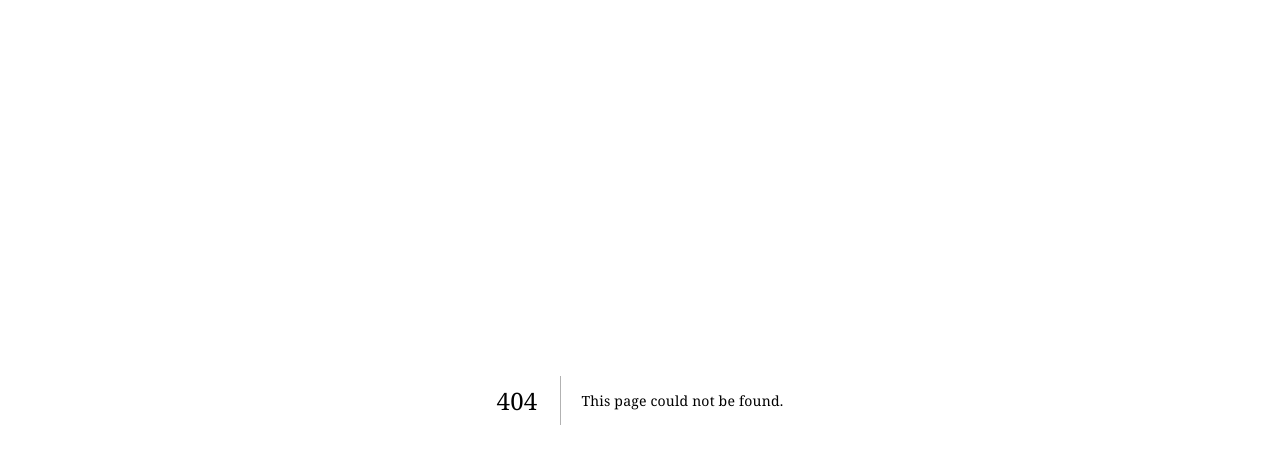
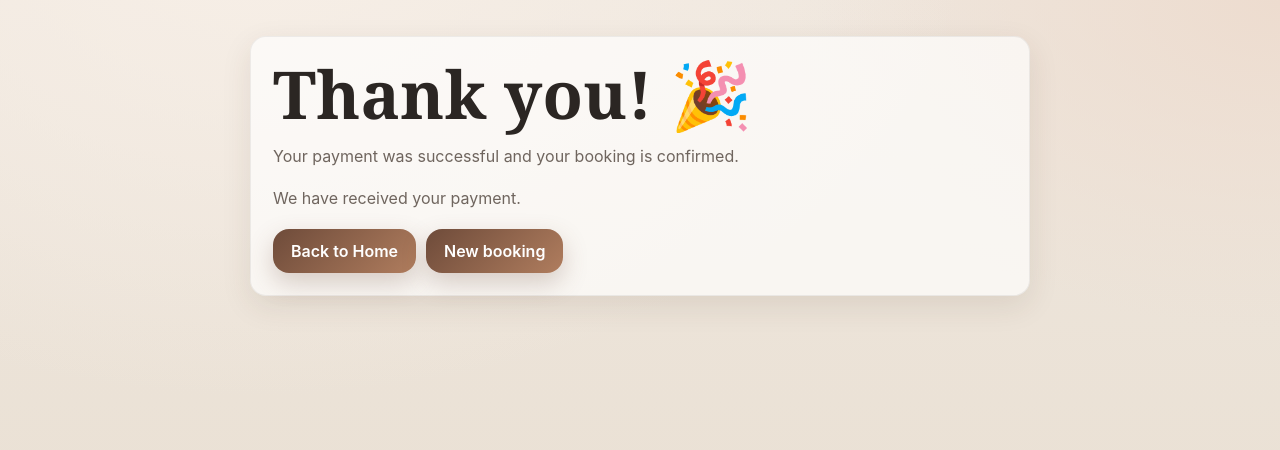
Before and after one commit to yuronn5/ozbrows, a Next.js app: page /thank-you in a window 1280 px wide. Before the commit this address had no page. Shown: the top 450 px of the page. Built offline with nearby package versions, Linux system fonts and the light colour scheme.

Commit message:
thank you page

```diff
--- a/app/api/pay/checkout/route.ts
+++ b/app/api/pay/checkout/route.ts
@@ -83,7 +83,7 @@ export async function POST(req: Request) {
           quantity: 1,
         },
       ],
-      success_url: `${origin}/booking?paid=1`,
+      success_url: `${origin}/thank-you`,
       cancel_url: `${origin}/booking?cancelled=1`,
     });
 
--- /dev/null
+++ b/app/thank-you/page.tsx
@@ -0,0 +1,103 @@
+// app/thank-you/page.tsx
+"use client";
+
+import { useEffect, useState } from "react";
+import Link from "next/link";
+
+type LastBooking = {
+  bookingId: string;
+  date: string;
+  time: string;
+  name: string;
+  phone: string;
+  serviceTitle?: string;
+  price?: string;
+};
+
+export default function ThankYouPage() {
+  const [info, setInfo] = useState<LastBooking | null>(null);
+
+  useEffect(() => {
+    try {
+      const raw = localStorage.getItem("lastBooking");
+      if (raw) {
+        const data = JSON.parse(raw) as LastBooking;
+        setInfo(data);
+      }
+      // чистимо, щоб не пропонувати повторну оплату
+      localStorage.removeItem("lastBooking");
+    } catch {}
+  }, []);
+
+  return (
+    <main className="container" style={{ padding: "36px 0 60px" }}>
+      <div
+        className="card"
+        style={{
+          maxWidth: 780,
+          margin: "0 auto",
+          padding: 22,
+          borderRadius: 16,
+          background: "rgba(255,255,255,0.66)",
+          border: "1px solid rgba(0,0,0,0.06)",
+          boxShadow: "0 10px 30px rgba(70,50,30,0.1)",
+        }}
+      >
+        <h1 className="display" style={{ marginTop: 0 }}>
+          Thank you! 🎉
+        </h1>
+        <p style={{ color: "var(--muted)" }}>
+          Your payment was successful and your booking is confirmed.
+        </p>
+
+        {info ? (
+          <div
+            style={{
+              marginTop: 16,
+              display: "grid",
+              gap: 10,
+              padding: 16,
+              borderRadius: 14,
+              background: "rgba(255,255,255,0.55)",
+              border: "1px solid rgba(0,0,0,0.06)",
+            }}
+          >
+            <Row label="Date" value={info.date} />
+            <Row label="Time" value={info.time} />
+            {info.serviceTitle && (
+              <Row
+                label="Service"
+                value={
+                  info.price ? `${info.serviceTitle} • ${info.price}` : info.serviceTitle
+                }
+              />
+            )}
+            <Row label="Name" value={info.name} />
+            <Row label="Phone" value={info.phone} />
+            <Row label="Booking ID" value={info.bookingId} mono />
+          </div>
+        ) : (
+          <p style={{ marginTop: 12 }}>We have received your payment.</p>
+        )}
+
+        <div style={{ display: "flex", gap: 10, marginTop: 18 }}>
+          <Link href="/" className="btn primary">Back to Home</Link>
+          <Link href="/booking" className="btn">New booking</Link>
+        </div>
+
+
+      </div>
+    </main>
+  );
+}
+
+function Row({ label, value, mono = false }: { label: string; value: string; mono?: boolean }) {
+  return (
+    <div style={{ display: "flex", gap: 10, alignItems: "baseline" }}>
+      <strong style={{ minWidth: 110 }}>{label}:</strong>
+      <span style={{ fontFamily: mono ? "ui-monospace, SFMono-Regular, Menlo, monospace" : undefined }}>
+        {value}
+      </span>
+    </div>
+  );
+}
```
Also changed, not shown: app/booking/page.tsx (+32 -74 lines).
